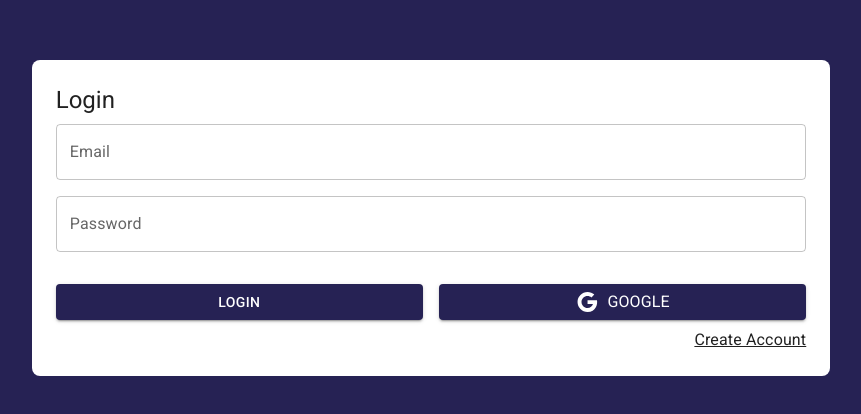
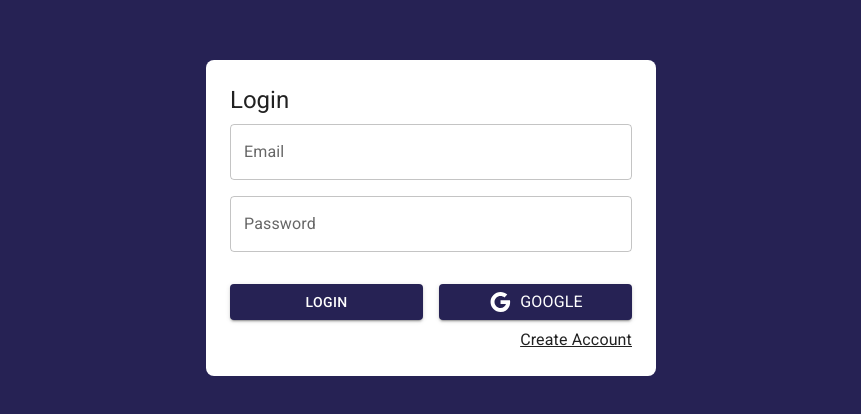
Before and after one commit to ayunierto/journal-app, a React (Vite) app: page /auth/login in a window 1280 px wide. Shown: the part 182-596 px from the top of the page, without its empty margins (209-1070 px from the left). Built offline with nearby package versions, Linux system fonts and the light colour scheme.

Commit message:
create layout for login and register page

```diff
--- /dev/null
+++ b/src/auth/layout/AuthLayout.jsx
@@ -0,0 +1,34 @@
+import { Grid, Typography } from "@mui/material"
+
+// eslint-disable-next-line react/prop-types
+export const AuthLayout = ({ children, title = '' }) => {
+  return (
+    <Grid
+        container
+        spacing={ 0 }
+        direction="column"
+        alignItems="center"
+        justifyContent='center'
+        sx={{ minHeight: '100vh', backgroundColor: 'primary.main', padding: 4 }}
+    >
+        <Grid
+        item
+        className="box-shadow"
+        xs={ 3 }
+        sx={{
+            width: { sm: 450 },
+            backgroundColor: 'white',
+            padding: 3,
+            borderRadius: 2
+        }}
+        >
+
+            <Typography variant="h5" sx={{ mb: 1 }}>{ title }</Typography>
+
+            { children }
+
+        </Grid>
+
+    </Grid>
+  )
+}
--- a/src/auth/pages/LoginPage.jsx
+++ b/src/auth/pages/LoginPage.jsx
@@ -1,26 +1,11 @@
 import { Google } from "@mui/icons-material"
 import { Button, Grid, Link, TextField, Typography } from "@mui/material"
 import { Link as RouterLink } from 'react-router-dom'
+import { AuthLayout } from "../layout/AuthLayout"
 
 export const LoginPage = () => {
     return (
-        <>
-            <Grid
-              container
-              spacing={ 0 }
-              direction="column"
-              alignItems="center"
-              justifyContent='center'
-              sx={{ minHeight: '100vh', backgroundColor: 'primary.main', padding: 4 }}
-            >
-              <Grid
-                item
-                className="box-shadow"
-                xs={ 3 }
-                sx={{ backgroundColor: 'white', padding: 3, borderRadius: 2 }}
-              >
-                <Typography variant="h5" sx={{ mb: 1 }}>Login</Typography>
-
+        <AuthLayout title="Login">
             <form>
                 <Grid container>
                     <Grid item xs={ 12  } sx={{ mb: 2 }}>
@@ -67,8 +52,6 @@
 
                 </Grid>
             </form>
-              </Grid>
-            </Grid>
-        </>
+        </AuthLayout>
         )
     }
```
Lines whose indentation alone changed are shown as unchanged.
